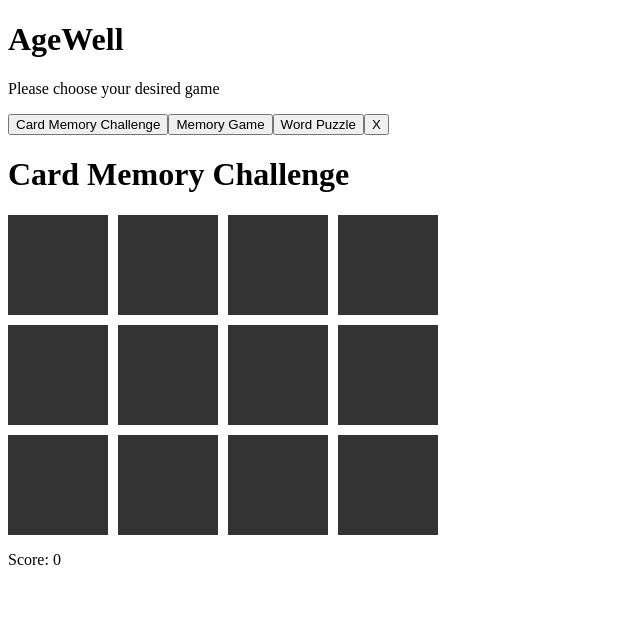
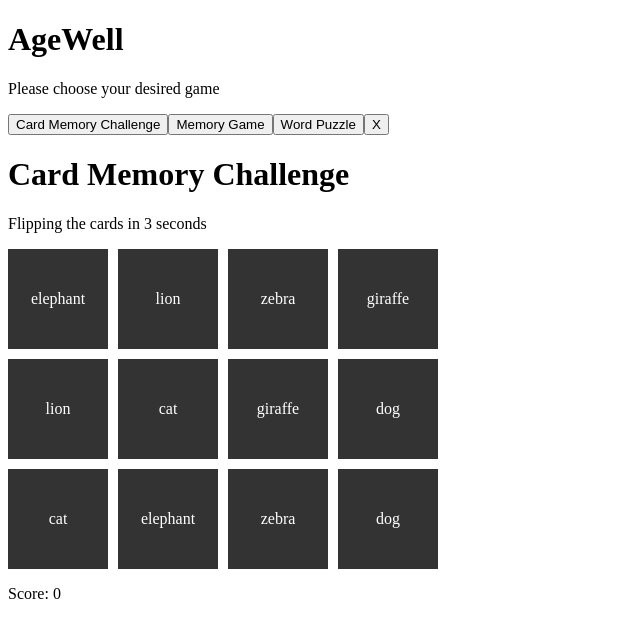
Before and after one commit to sipra-india/Memory_Games_Set, a React (Create React App) app: page / in a window 1280 px wide. Both pictures are taken after a click on the button "Card Memory Challenge". Shown: the top 638 px of the page, without its empty margins (0-640 px from the left). Built offline with nearby package versions, Linux system fonts and the light colour scheme.

Commit message:
Update Memory_Game.jsx

```diff
--- a/src/Games/Memory_Game.jsx
+++ b/src/Games/Memory_Game.jsx
@@ -35,6 +35,7 @@ const MemoryGame = () => {
   const [cardcount, SetCardcount] = useState([]);
   const [matchedPairs, setMatchedPairs] = useState(0);
   const [score, SetScore] = useState(0);
+  const [showWords, setShowWords] = useState(true);
 
   useEffect(() => {
     if (flipped.length === 2) {
@@ -58,6 +59,14 @@ const MemoryGame = () => {
     }
   }, [matchedPairs]);
 
+  useEffect(() => {
+    if (showWords) {
+      setTimeout(() => {
+        setShowWords(false);
+      }, 3000); // Adjust the delay as needed (3 seconds in this case).
+    }
+  }, []);
+
   const handleCardClick = (index) => {
     if (flipped.length < 2) {
       setFlipped([...flipped, index]);
@@ -66,6 +75,7 @@ const MemoryGame = () => {
   };
 
   const HandleStart = () => {
+    setShowWords(true); // Show words again when restarting the game.
     setSolved([]);
     setFlipped([]);
     setCards(shuffleArray(animalImages));
@@ -78,6 +88,7 @@ const MemoryGame = () => {
   return (
     <div>
       <h1>Card Memory Challenge</h1>
+      {showWords && <p>Flipping the cards in 3 seconds</p>}
       <div className="memorygame">
         {cards.map((card, index) => (
           <div
@@ -92,7 +103,7 @@ const MemoryGame = () => {
               handleCardClick(index)
             }
           >
-            <div className="front"></div>
+            <div className="front">{showWords ? card : ""}</div>
             <div className="back">{card}</div>
           </div>
         ))}
```
